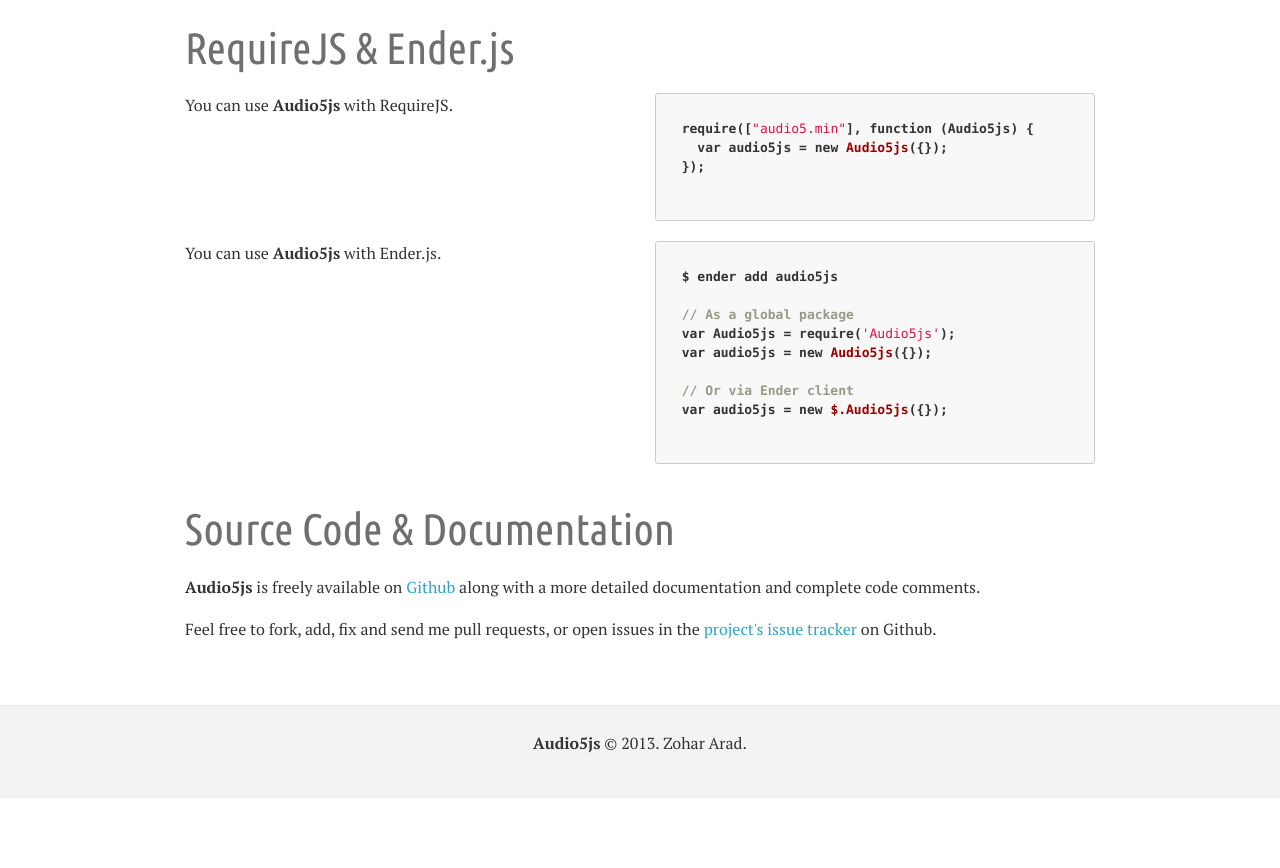
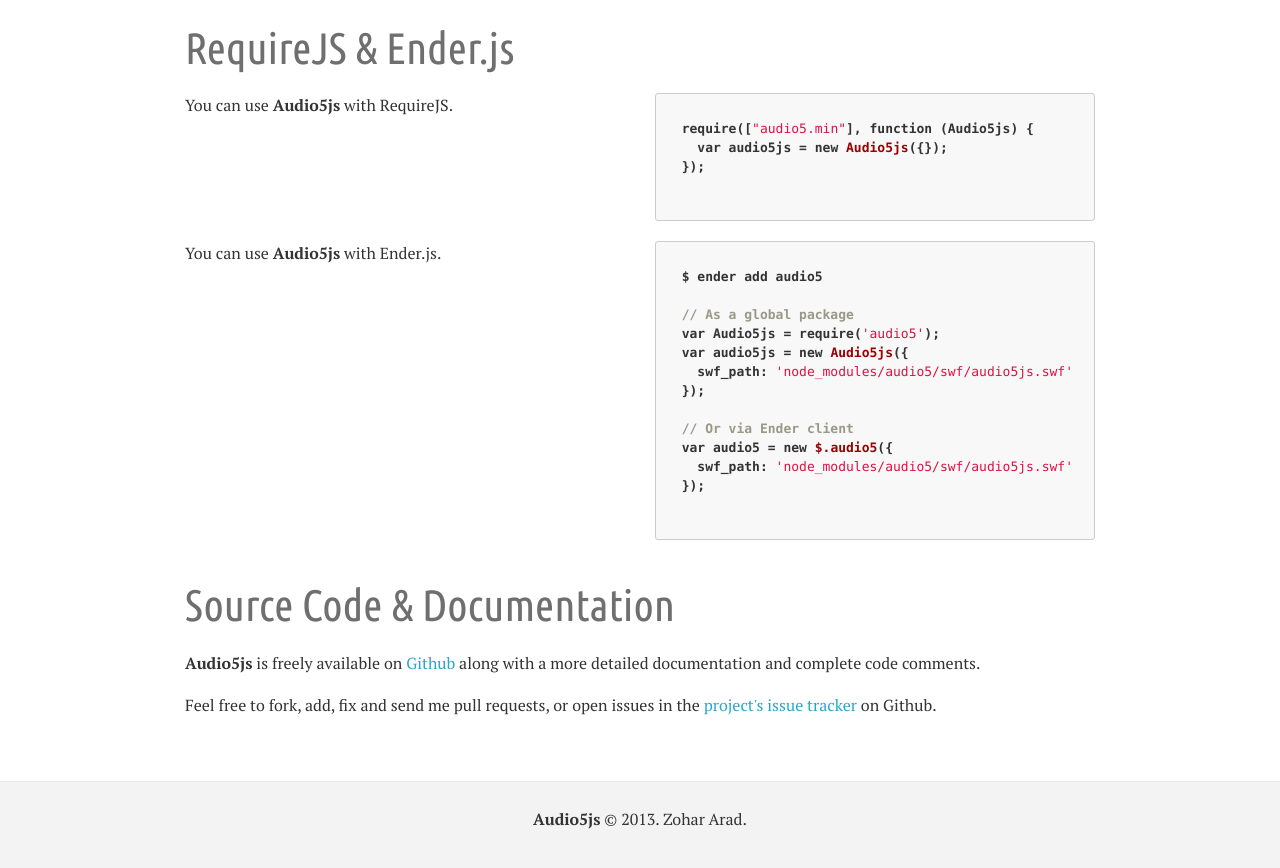
Before and after one commit to zohararad/audio5js, a website: page index.html in a window 1280 px wide. Shown: the part 3223-4091 px from the top of the page. Before the commit the page ends 4021 px from the top, so only its background shows below. Drawn offline with Linux system fonts and the light colour scheme.

Commit message:
update ender example in static page

```diff
--- a/index.html
+++ b/index.html
@@ -347,14 +347,18 @@
       <div class="six columns">
         <pre>
           <code data-language="javascript">
-  $ ender add audio5js
+  $ ender add audio5
 
   // As a global package
-  var Audio5js = require('Audio5js');
-  var audio5js = new Audio5js({});
+  var Audio5js = require('audio5');
+  var audio5js = new Audio5js({
+    swf_path: 'node_modules/audio5/swf/audio5js.swf'
+  });
 
   // Or via Ender client
-  var audio5js = new $.Audio5js({});
+  var audio5 = new $.audio5({
+    swf_path: 'node_modules/audio5/swf/audio5js.swf'
+  });
           </code>
         </pre>
       </div>
```
